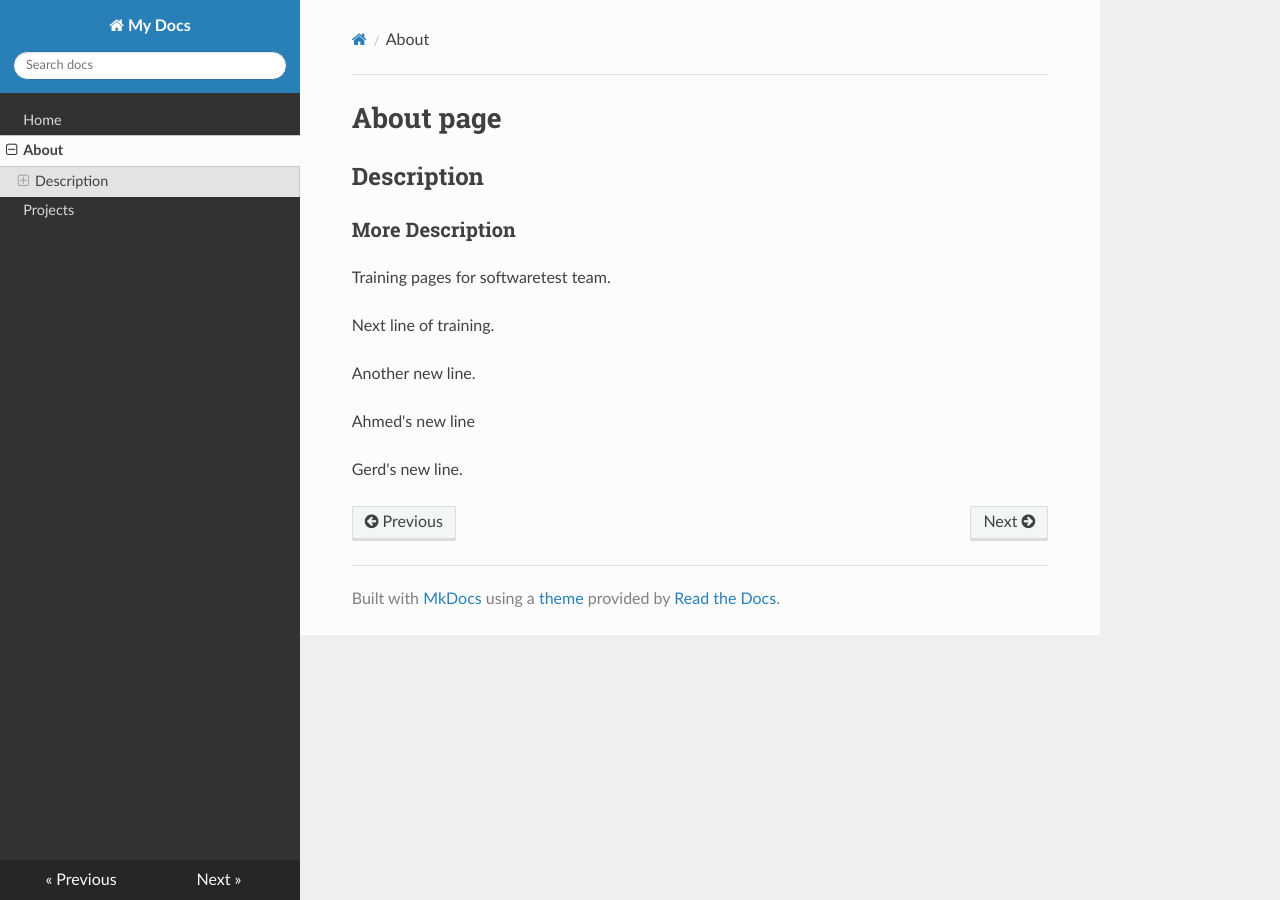
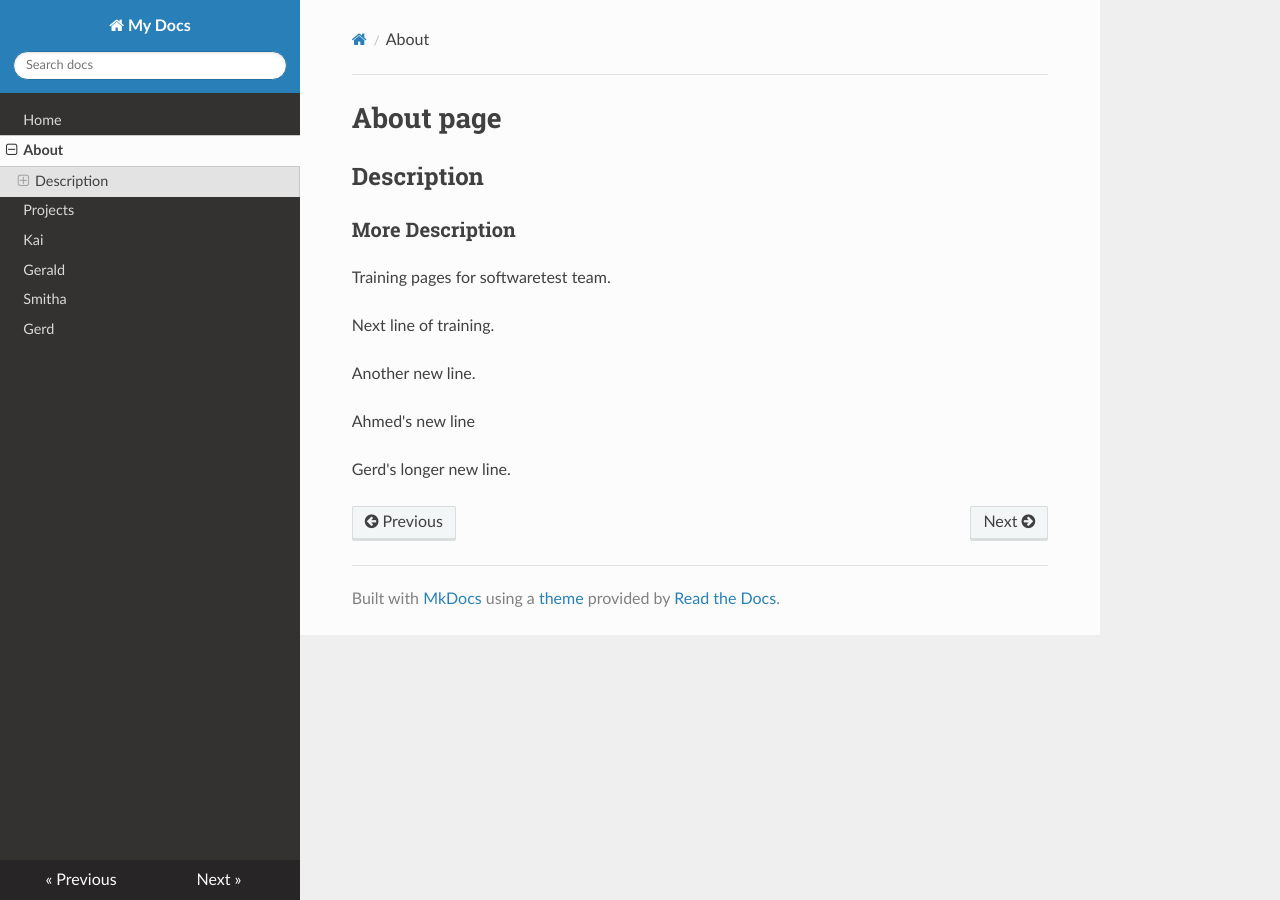
Before and after one commit to GerdWiegand/gittraining, an MkDocs documentation site: the page built from docs/about.md, in a window 1280 px wide. Built offline with MkDocs 1.6.1, drawn with Linux system fonts in a browser that asks for light colours; nearby versions of some CDN libraries; old or Windows-style settings are respelled for this version of MkDocs.

Commit message:
Added the new sites.
Change-Id: I9d5fd3497de764864c5cf0df19df923ea17e6402

```diff
--- a/docs/about.md
+++ b/docs/about.md
@@ -12,4 +12,4 @@ Another new line.
 
 Ahmed's new line
 
-Gerd's new line.
+Gerd's longer new line.
--- a/mkdocs.yml
+++ b/mkdocs.yml
@@ -3,4 +3,8 @@ pages:
     - Home: index.md
     - About: about.md
     - Projects: projects.md
+    - Kai: kai.md
+    - Gerald: gerald.md
+    - Smitha: smitha.md
+    - Gerd: gerd.md
 theme: readthedocs
```
